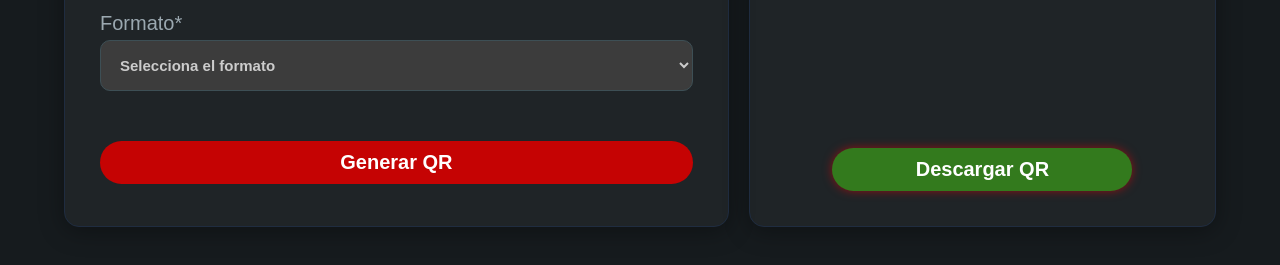
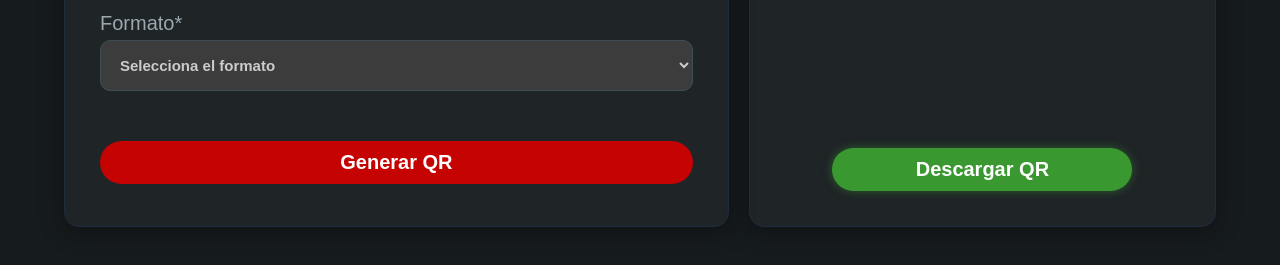
Before and after one commit to Marcos-gomez2020/qr-app, a website: page index.html in a window 1280 px wide. In both pictures the pointer is over the button "Descargar QR". Shown: the part 445-710 px from the top of the page. Drawn offline with Linux system fonts and the light colour scheme.

Commit message:
commit
ajustes de colores en los botones

```diff
--- a/public/style.css
+++ b/public/style.css
@@ -190,11 +190,12 @@ button:hover {
     cursor: pointer;
     font-size: 20px;
     font-weight: bold;
-    background-color: #399930;
+    background-color:  #337a1d;
     margin-top: 40px;
 }
 .btn-descargar:hover{
-    background-color: #337a1d ;
+    background-color:  #399930;
+    box-shadow: 0 0 10px rgba(57, 153, 48, 0.5);
 }
 .qrcode{
     margin-top: 35px;
```
